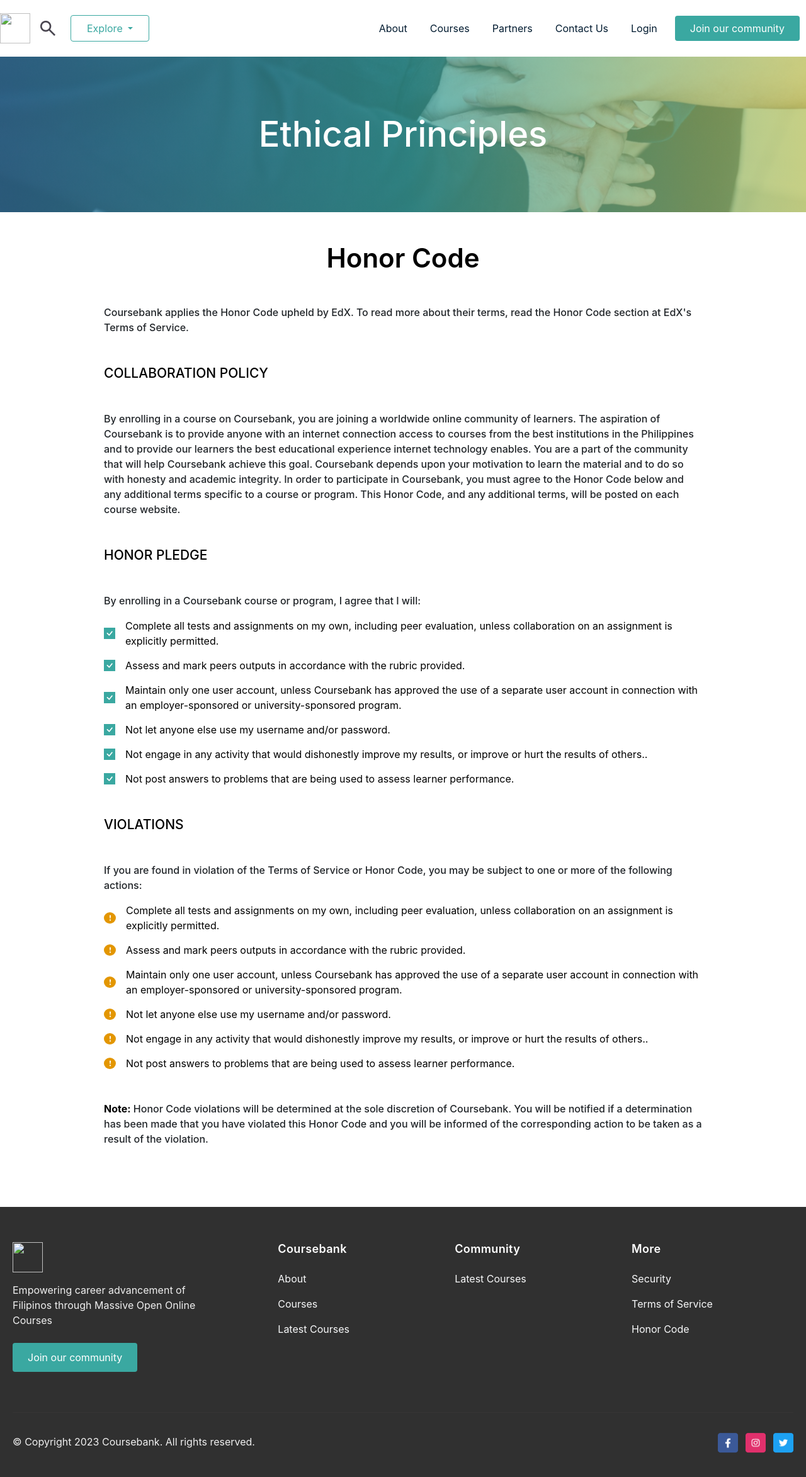
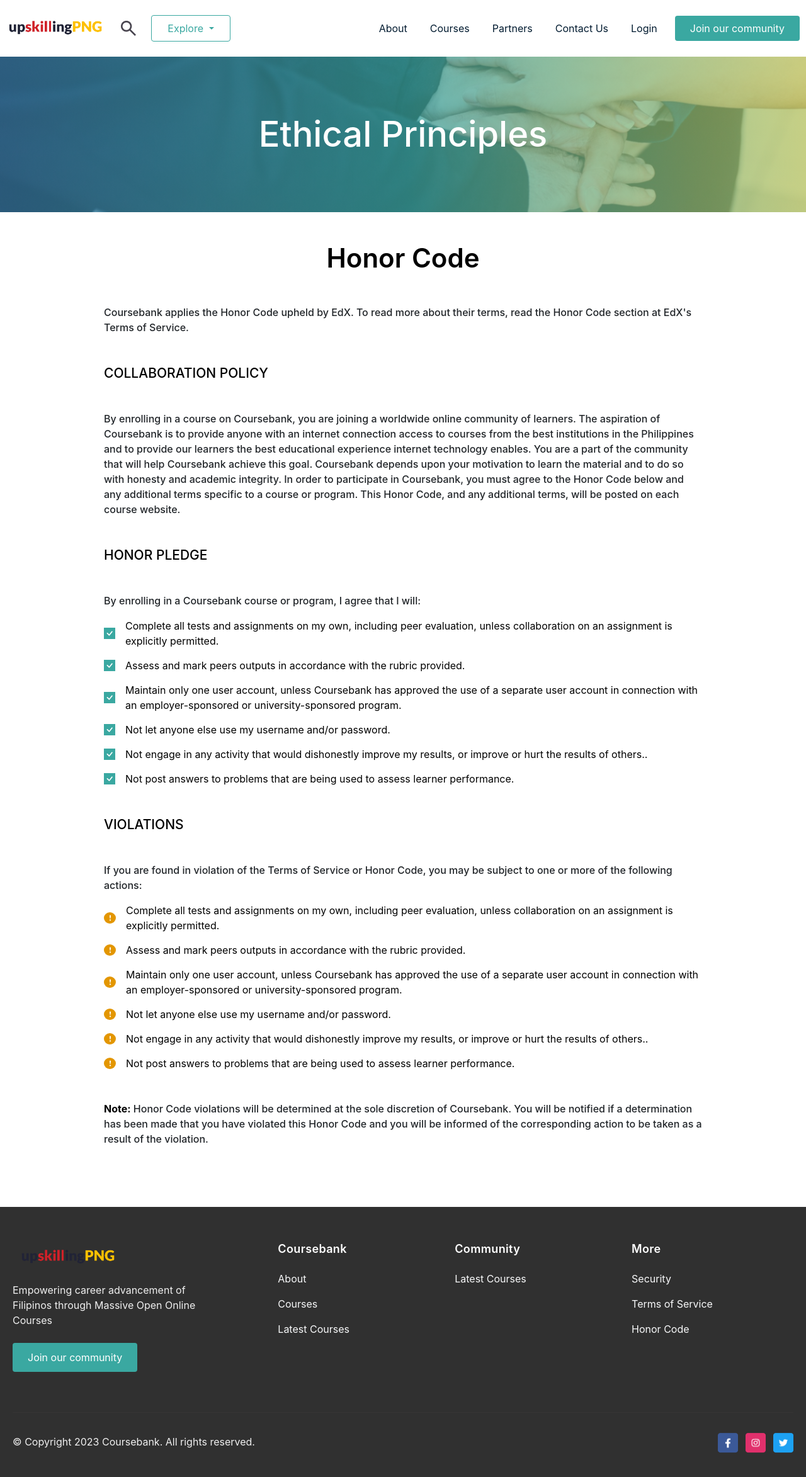
Before and after one commit to allenvsongco/allenvsongco.github.io, a website: page honor.html in a window 1280 px wide. Shown: the whole page at 63% size. Drawn offline with nearby package versions, Linux system fonts and the light colour scheme; a web font is replaced by a local one.

Commit message:
fixed typo

```diff
--- a/honor.html
+++ b/honor.html
@@ -22,7 +22,7 @@
                 <img src="./images/menu-bar.png" height="16px" width="auto" />
             </button>
             <a class="navbar-brand" href="/">
-                <img src="./images/upskillingPNG-logo.jpg" height="48px" width="auto" />
+                <img src="./images/upskilingPNG-logo.jpg" height="48px" width="auto" />
             </a>
             <a>
                 <img src="./images/search-icon.png" height="24px" width="auto" />
@@ -237,7 +237,7 @@
                 <div class="col-12 col-md-4 mb-5">
                     <div class="pe-4">
                         <div class="pe-5">
-                            <img class="mb-3" height="48px" width="auto" src="./images/upskillingPNG-logo.png" />
+                            <img class="mb-3" height="48px" width="auto" src="./images/upskilingPNG-logo.png" />
                             <p>
                                 Empowering career advancement of Filipinos through Massive Open Online Courses
                             </p>
```
Also changed, not shown: about.html (+2 -2 lines), activity-page-start.html (+2 -2 lines), activity-page.html (+2 -2 lines), course-single-page.html (+2 -2 lines), course_list.html (+2 -2 lines), forgot-password.html (+1 -1 lines), future-skill-courses.html (+2 -2 lines), login.html (+1 -1 lines), partner-single.html (+2 -2 lines), partners.html (+2 -2 lines), privacy.html (+2 -2 lines), search.html (+2 -2 lines), signup.html (+1 -1 lines), softskills-courses.html (+2 -2 lines), 2 more files.
